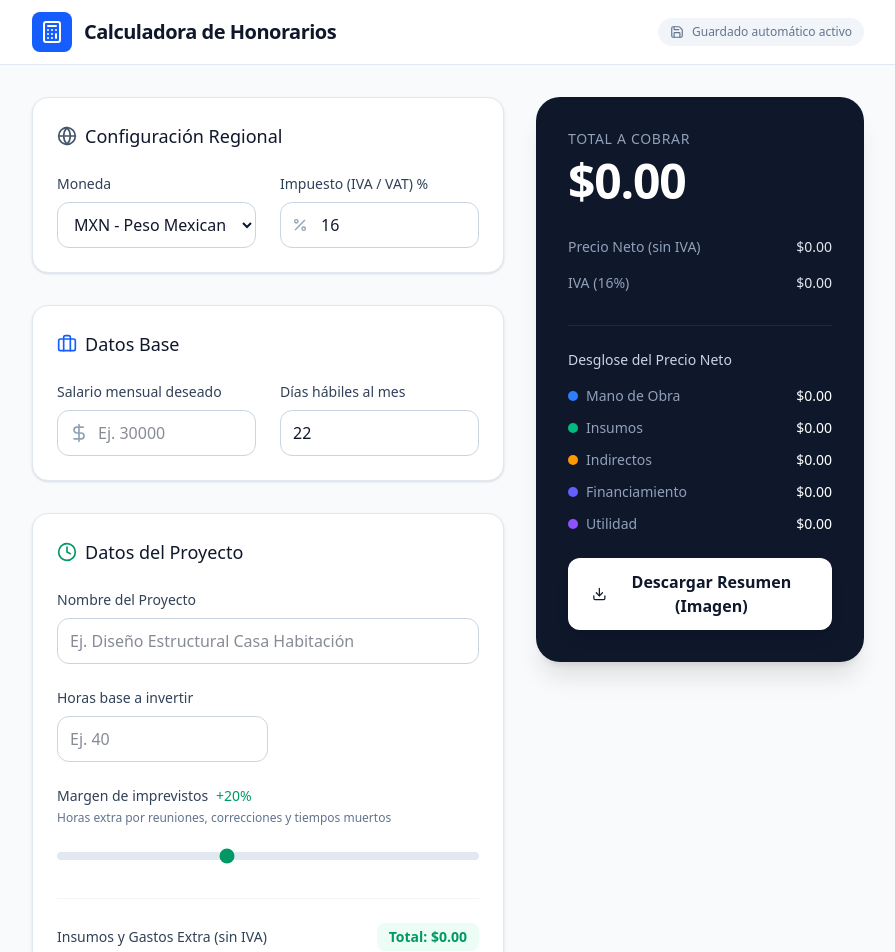
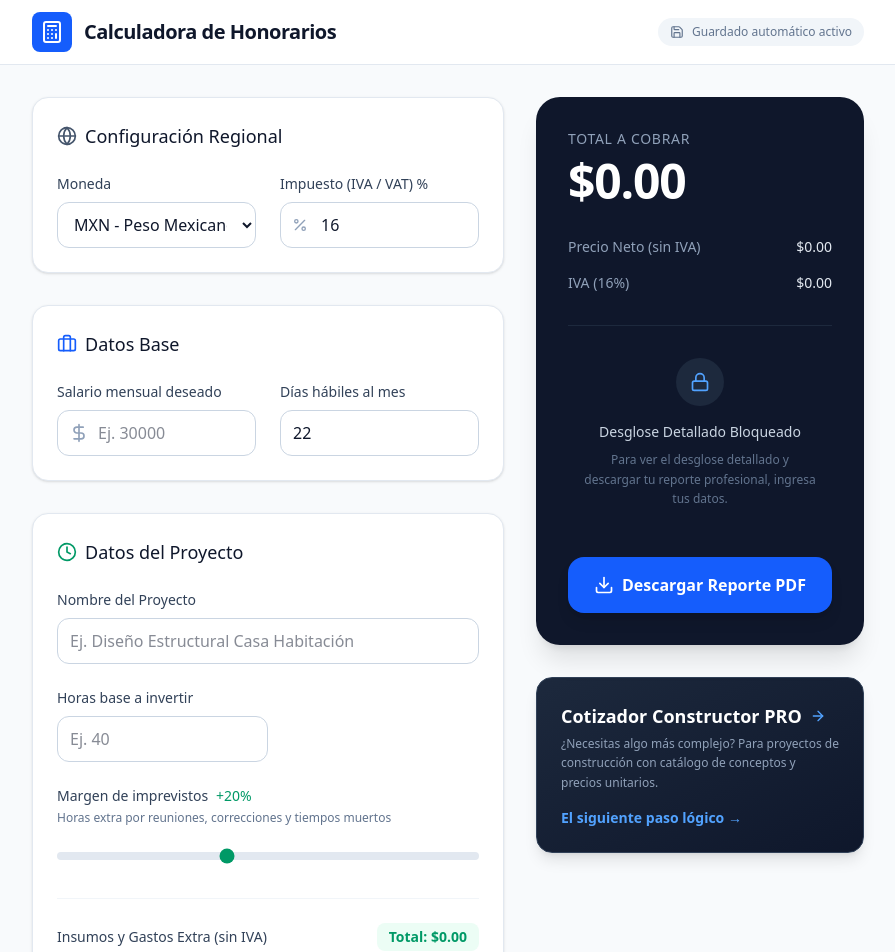
Before and after one commit to romeleliseo/calculadorahonorarios, a React (Vite) app: page / in a window 1280 px wide. Shown: the top 952 px of the page, without its empty margins (192-1087 px from the left). Built offline with nearby package versions, Linux system fonts and the light colour scheme.

Commit message:
feat: Add PDF generation with html2pdf
Integrates html2pdf.js to enable downloading quotes as PDFs. Replaces html-to-image dependency. Includes a lead capture mechanism before download to encourage email sign-ups for unregistered users.

```diff
--- a/index.html
+++ b/index.html
@@ -8,6 +8,7 @@
     <link rel="apple-touch-icon" href="./icon.svg" />
     <meta name="theme-color" content="#2563eb" />
     <title>Calculadora de Honorarios by Romel Eliseo</title>
+    <script src="https://cdnjs.cloudflare.com/ajax/libs/html2pdf.js/0.10.1/html2pdf.bundle.min.js"></script>
   </head>
   <body>
     <div id="root"></div>
--- a/package.json
+++ b/package.json
@@ -16,7 +16,6 @@
     "@vitejs/plugin-react": "^5.0.4",
     "dotenv": "^17.2.3",
     "express": "^4.21.2",
-    "html-to-image": "^1.11.13",
     "lucide-react": "^0.546.0",
     "motion": "^12.23.24",
     "react": "^19.0.0",
--- a/src/App.tsx
+++ b/src/App.tsx
@@ -1,7 +1,6 @@
 import React, { useState, useMemo, useEffect, useRef } from 'react';
 import { PieChart, Pie, Cell, ResponsiveContainer, Tooltip as RechartsTooltip } from 'recharts';
-import { Info, Calculator, ArrowRight, DollarSign, Clock, Briefcase, Percent, Globe, Plus, Trash2, Download, FileText, Save, X, ChevronUp } from 'lucide-react';
-import { toPng } from 'html-to-image';
+import { Info, Calculator, ArrowRight, DollarSign, Clock, Briefcase, Percent, Globe, Plus, Trash2, Download, FileText, Save, X, ChevronUp, Lock } from 'lucide-react';
 import { motion, AnimatePresence } from 'motion/react';
 
 export default function App() {
@@ -32,6 +31,9 @@ export default function App() {
   // PWA & Modal State
   const [showEmailModal, setShowEmailModal] = useState(false);
   const [userData, setUserData] = useState({ name: '', email: '' });
+  const [leadCapturado, setLeadCapturado] = useState<boolean>(() => {
+    return localStorage.getItem('lead_capturado') === 'true';
+  });
 
   const captureRef = useRef<HTMLDivElement>(null);
   const resultsRef = useRef<HTMLDivElement>(null);
@@ -117,13 +119,31 @@ export default function App() {
   };
 
   const handleDownloadClick = () => {
+    if (leadCapturado) {
+      generatePDF();
+    } else {
       setShowEmailModal(true);
+    }
+  };
+
+  const generatePDF = () => {
+    if (captureRef.current === null) return;
+
+    const element = captureRef.current;
+    const opt = {
+      margin: 10,
+      filename: `Cotizacion-${nombreProyecto || 'Proyecto'}-${new Date().toLocaleDateString()}.pdf`,
+      image: { type: 'jpeg', quality: 0.98 },
+      html2canvas: { scale: 2, useCORS: true, letterRendering: true },
+      jsPDF: { unit: 'mm', format: 'a4', orientation: 'portrait' }
+    };
+
+    // @ts-ignore
+    html2pdf().set(opt).from(element).save();
   };
 
   const proceedWithDownload = async (shouldSend = true) => {
     if (shouldSend && (userData.email || userData.name)) {
-      console.log('User captured:', userData);
-
       // Enviar a Google Apps Script
       try {
         fetch('https://script.google.com/macros/s/AKfycbyX1ukSwUaTDjlxchbEo6RBqYuuKq0XhsEhx1QLQUwLKdkbkFioQkWzwIPU0DArI6sl/exec', {
@@ -136,24 +156,16 @@ export default function App() {
             email: userData.email
           }),
         }).catch(() => {});
+
+        localStorage.setItem('lead_capturado', 'true');
+        setLeadCapturado(true);
       } catch (err) {
         console.error('Error sending data:', err);
       }
     }
 
     setShowEmailModal(false);
-
-    if (captureRef.current === null) return;
-
-    try {
-      const dataUrl = await toPng(captureRef.current, { cacheBust: true, backgroundColor: '#ffffff' });
-      const link = document.createElement('a');
-      link.download = `Cotizacion-${nombreProyecto || 'Proyecto'}-${new Date().toLocaleDateString()}.png`;
-      link.href = dataUrl;
-      link.click();
-    } catch (err) {
-      console.error('Error al exportar imagen:', err);
-    }
+    generatePDF();
   };
 
   const scrollToResults = () => {
@@ -491,7 +503,8 @@ export default function App() {
                 </div>
               </div>
 
-              <div className="border-t border-slate-800 pt-6">
+              {leadCapturado ? (
+                <div className="border-t border-slate-800 pt-6 animate-in fade-in duration-700">
                   <h3 className="text-sm font-medium text-slate-300 mb-4">Desglose del Precio Neto</h3>
 
                   <div className="space-y-3">
@@ -531,7 +544,6 @@ export default function App() {
                       <span className="font-medium">{formatCurrency(calc.montoUtilidad)}</span>
                     </div>
                   </div>
-              </div>
 
                   {chartData.length > 0 && (
                     <div className="mt-8 h-64 w-full">
@@ -560,68 +572,81 @@ export default function App() {
                       </ResponsiveContainer>
                     </div>
                   )}
+                </div>
+              ) : (
+                <div className="border-t border-slate-800 pt-8 pb-4 text-center">
+                  <div className="inline-flex items-center justify-center w-12 h-12 rounded-full bg-slate-800 text-blue-400 mb-4">
+                    <Lock size={20} />
+                  </div>
+                  <p className="text-slate-300 text-sm font-medium mb-2">Desglose Detallado Bloqueado</p>
+                  <p className="text-slate-500 text-xs px-4 leading-relaxed">
+                    Para ver el desglose detallado y descargar tu reporte profesional, ingresa tus datos.
+                  </p>
+                </div>
+              )}
 
-              <div className="mt-6">
+              <div className="mt-8">
                 <button
                   onClick={handleDownloadClick}
-                  className="w-full flex items-center justify-center gap-2 bg-white text-slate-900 px-6 py-3 rounded-xl font-semibold hover:bg-slate-100 transition-colors shadow-lg"
+                  className="w-full flex items-center justify-center gap-2 bg-blue-600 text-white px-6 py-4 rounded-2xl font-bold hover:bg-blue-700 transition-all shadow-lg hover:shadow-blue-500/20 active:scale-95"
                 >
-                  <Download size={18} />
-                  Descargar Resumen (Imagen)
+                  <Download size={20} />
+                  Descargar Reporte PDF
                 </button>
               </div>
             </div>
 
-          </div>
-        </div>
-
-        {/* CTA Section */}
-        <div className="mt-12">
+            {/* CTA Section moved here */}
+            <div className="mt-8">
               <a
                 href="https://romeleliseo.gumroad.com/l/cotizador-pro"
                 target="_blank"
                 rel="noopener noreferrer"
-            className="group block w-full bg-gradient-to-r from-blue-600 to-indigo-600 hover:from-blue-700 hover:to-indigo-700 text-white rounded-2xl p-1 transition-all duration-300 shadow-lg hover:shadow-xl transform hover:-translate-y-1"
+                className="group block w-full bg-gradient-to-br from-slate-800 to-slate-900 border border-slate-700 hover:border-blue-500/50 text-white rounded-2xl p-6 transition-all duration-300 shadow-lg"
               >
-            <div className="bg-white/10 rounded-xl p-6 sm:p-8 flex flex-col sm:flex-row items-center justify-between gap-6 backdrop-blur-sm">
-              <div className="flex-1 text-center sm:text-left">
-                <h3 className="text-xl sm:text-2xl font-bold mb-2">Cotizador Constructor PRO</h3>
-                <p className="text-blue-100 text-sm sm:text-base">
-                  Para proyectos de construcción con catálogo de conceptos y precios unitarios.
+                <div className="flex flex-col gap-4">
+                  <div>
+                    <h3 className="text-lg font-bold mb-1 flex items-center gap-2">
+                      Cotizador Constructor PRO
+                      <ArrowRight size={16} className="text-blue-400 group-hover:translate-x-1 transition-transform" />
+                    </h3>
+                    <p className="text-slate-400 text-xs leading-relaxed">
+                      ¿Necesitas algo más complejo? Para proyectos de construcción con catálogo de conceptos y precios unitarios.
                     </p>
                   </div>
-              <div className="flex items-center gap-2 bg-white text-blue-600 px-6 py-3 rounded-full font-semibold group-hover:bg-blue-50 transition-colors shrink-0">
-                Conoce más
-                <ArrowRight size={18} className="group-hover:translate-x-1 transition-transform" />
+                  <div className="text-blue-400 text-sm font-semibold">
+                    El siguiente paso lógico →
                   </div>
                 </div>
               </a>
             </div>
-
+          </div>
+        </div>
       </main>
 
-      {/* Hidden Capture Area for Image Export */}
+      {/* Hidden Capture Area for PDF Export */}
       <div className="fixed -left-[9999px] top-0">
         <div
           ref={captureRef}
-          className="w-[600px] bg-white p-12 text-slate-900"
+          className="w-[800px] bg-white p-12 text-slate-900 font-sans"
         >
-          <div className="flex items-center gap-4 mb-8 border-b border-slate-100 pb-8">
+          <div className="flex items-center justify-between mb-12 border-b border-slate-200 pb-8">
+            <div className="flex items-center gap-4">
               <div className="bg-blue-600 p-3 rounded-2xl text-white">
                 <Calculator size={32} />
               </div>
               <div>
-              <h1 className="text-2xl font-bold text-slate-900">Cotización de Honorarios</h1>
-              <p className="text-slate-500 text-sm">{new Date().toLocaleDateString('es-MX', { dateStyle: 'long' })}</p>
+                <h1 className="text-2xl font-bold text-slate-900">Reporte Profesional de Honorarios</h1>
+                <p className="text-slate-500 text-sm">Generado el {new Date().toLocaleDateString('es-MX', { dateStyle: 'long' })}</p>
+              </div>
+            </div>
+            <div className="text-right">
+              <p className="text-xs font-bold text-slate-400 uppercase tracking-widest">Proyecto</p>
+              <p className="text-lg font-bold text-slate-800">{nombreProyecto || 'Sin nombre'}</p>
             </div>
           </div>
 
-          <div className="mb-10">
-            <h2 className="text-xs uppercase tracking-widest text-slate-400 font-bold mb-2">Proyecto</h2>
-            <p className="text-2xl font-bold text-slate-800">{nombreProyecto || 'Sin nombre de proyecto'}</p>
-          </div>
-
-          <div className="grid grid-cols-2 gap-8 mb-10">
+          <div className="grid grid-cols-3 gap-6 mb-12">
             <div className="bg-slate-50 p-6 rounded-2xl">
               <h3 className="text-xs uppercase tracking-widest text-slate-400 font-bold mb-1">Horas Efectivas</h3>
               <p className="text-2xl font-bold text-slate-800">{calc.horasEfectivas.toFixed(1)} hrs</p>
@@ -631,10 +656,16 @@ export default function App() {
               <h3 className="text-xs uppercase tracking-widest text-slate-400 font-bold mb-1">Tarifa por Hora</h3>
               <p className="text-2xl font-bold text-blue-600">{formatCurrency(calc.tarifaHora)}</p>
             </div>
+            <div className="bg-blue-600 p-6 rounded-2xl text-white">
+              <h3 className="text-xs uppercase tracking-widest text-blue-200 font-bold mb-1">Total a Cobrar</h3>
+              <p className="text-2xl font-bold">{formatCurrency(calc.totalCobrar)}</p>
+            </div>
           </div>
 
-          <div className="space-y-4 mb-10">
-            <h3 className="text-xs uppercase tracking-widest text-slate-400 font-bold mb-4">Desglose de Costos</h3>
+          <div className="space-y-6 mb-12">
+            <h3 className="text-sm uppercase tracking-widest text-slate-400 font-bold border-b border-slate-100 pb-2">Desglose Detallado de Costos</h3>
+
+            <div className="grid grid-cols-2 gap-x-12 gap-y-4">
               <div className="flex justify-between py-2 border-b border-slate-50">
                 <span className="text-slate-600">Mano de Obra</span>
                 <span className="font-semibold">{formatCurrency(calc.costoManoObra)}</span>
@@ -655,24 +686,44 @@ export default function App() {
                 <span className="text-slate-600">Utilidad ({utilidad}%)</span>
                 <span className="font-semibold">{formatCurrency(calc.montoUtilidad)}</span>
               </div>
-            <div className="flex justify-between py-2 border-b border-slate-50 bg-slate-50/50 -mx-2 px-2 rounded-lg">
-              <span className="text-slate-800 font-bold">Subtotal (Neto)</span>
-              <span className="font-bold text-slate-800">{formatCurrency(calc.precioNeto)}</span>
-            </div>
               <div className="flex justify-between py-2 border-b border-slate-50">
                 <span className="text-slate-600">IVA ({calc.ivaPct}%)</span>
                 <span className="font-semibold">{formatCurrency(calc.iva)}</span>
               </div>
             </div>
+          </div>
 
-          <div className="bg-slate-900 text-white p-8 rounded-3xl flex justify-between items-center">
+          {insumos.some(i => i.descripcion) && (
+            <div className="mb-12">
+              <h3 className="text-sm uppercase tracking-widest text-slate-400 font-bold border-b border-slate-100 pb-2 mb-4">Detalle de Insumos</h3>
+              <div className="bg-slate-50 rounded-2xl overflow-hidden">
+                <table className="w-full text-left text-sm">
+                  <thead>
+                    <tr className="bg-slate-100">
+                      <th className="px-6 py-3 font-bold text-slate-600">Descripción</th>
+                      <th className="px-6 py-3 font-bold text-slate-600 text-right">Costo</th>
+                    </tr>
+                  </thead>
+                  <tbody className="divide-y divide-slate-200">
+                    {insumos.filter(i => i.descripcion).map((insumo, idx) => (
+                      <tr key={idx}>
+                        <td className="px-6 py-3 text-slate-600">{insumo.descripcion}</td>
+                        <td className="px-6 py-3 text-slate-800 font-medium text-right">{formatCurrency(Number(insumo.costo) || 0)}</td>
+                      </tr>
+                    ))}
+                  </tbody>
+                </table>
+              </div>
+            </div>
+          )}
+
+          <div className="mt-auto pt-12 border-t border-slate-200 flex justify-between items-end text-slate-400">
             <div>
-              <h3 className="text-xs uppercase tracking-widest text-slate-400 font-bold mb-1">Total a Cobrar</h3>
-              <p className="text-3xl font-bold">{formatCurrency(calc.totalCobrar)}</p>
+              <p className="text-xs font-bold uppercase tracking-widest mb-1">Generado por</p>
+              <p className="text-sm font-bold text-slate-600">Calculadora de Honorarios Freelance</p>
             </div>
-            <div className="text-right">
-              <p className="text-xs text-slate-500">Generado con</p>
-              <p className="text-sm font-bold">Calculadora Freelance</p>
+            <div className="text-right text-[10px]">
+              <p>Este documento es un reporte informativo basado en los datos ingresados por el usuario.</p>
             </div>
           </div>
         </div>
```
Lines whose indentation alone changed are shown as unchanged.
